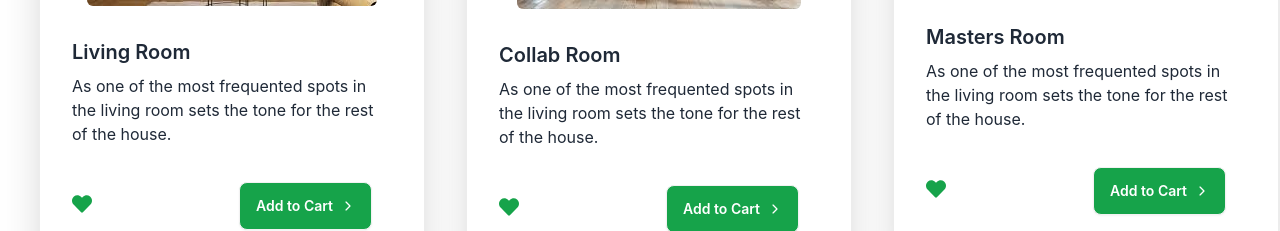
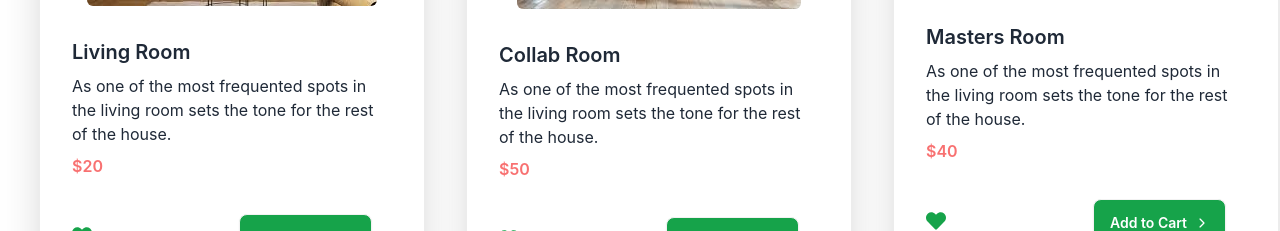
Before and after one commit to patrickiyiakimo/trendy-trove, a React (Create React App) app: page / in a window 1280 px wide. Shown: the part 1300-1531 px from the top of the page. Built offline with nearby package versions, Linux system fonts and the light colour scheme.

Commit message:
created the cartpage

```diff
--- a/public/menu.json
+++ b/public/menu.json
@@ -3,48 +3,56 @@
     "_id": 1,
     "name": "Living Room",
     "image": "../images/image-nine.jpg",
-    "body": "As one of the  most frequented spots in the living room sets the tone for the rest of the house."
+    "body": "As one of the  most frequented spots in the living room sets the tone for the rest of the house.",
+    "price": "$20"
   },
   {
     "_id": 2,
     "name": "Collab Room",
     "image": "/images/image_eight.jpg",
-    "body": "As one of the  most frequented spots in the living room sets the tone for the rest of the house."
+    "body": "As one of the  most frequented spots in the living room sets the tone for the rest of the house.",
+    "price": "$50"
   },
   {
     "_id": 3,
     "name": "Masters Room",
     "image": "/images/image_four.jpg",
-    "body": "As one of the  most frequented spots in the living room sets the tone for the rest of the house."
+    "body": "As one of the  most frequented spots in the living room sets the tone for the rest of the house.",
+    "price": "$40"
   },
   {
     "_id": 4,
     "name": "Bed Room",
     "image": "/images/image_one.jpg",
-    "body": "Unlease your to make not only comfortable but also a pleasant place to start and end your day"
+    "body": "Unlease your to make not only comfortable but also a pleasant place to start and end your day",
+    "price": "$20"
   },
   {
     "_id": 5,
     "name": "Office",
     "image": "/images/main_hero_image.jpg",
-    "body": "The home office design ideas featured here are maximised for efficiency, optimised for space, and improvised by spacejoy designers."
+    "body": "The home office design ideas featured here are maximised for efficiency, optimised for space, and improvised by spacejoy designers.",
+    "price": "$60"
   },
   {
     "_id": 6,
     "name": "Classy Space",
     "image": "/images/image_six.jpg",
-    "body": "As one of the  most frequented spots in the living room sets the tone for the rest of the house."
+    "body": "As one of the  most frequented spots in the living room sets the tone for the rest of the house.",
+    "price": "$30"
   },
   {
     "_id": 7,
     "name": "Dinner Room",
     "image": "/images/image_eight.jpg",
-    "body": "As one of the  most frequented spots in the living room sets the tone for the rest of the house."
+    "body": "As one of the  most frequented spots in the living room sets the tone for the rest of the house.",
+    "price": "$20"
   },
   {
     "_id": 8,
     "name": "Restuarants",
     "image": "/images/image_two.jpg",
-    "body": "As one of the  most frequented spots in the living room sets the tone for the rest of the house."
+    "body": "As one of the  most frequented spots in the living room sets the tone for the rest of the house.",
+    "price": "$50"
   }
 ]
--- a/src/components/Cards.jsx
+++ b/src/components/Cards.jsx
@@ -39,16 +39,30 @@
 
 // export default Cards;
 
-
-
-
 import React from "react";
 import { FaHeart } from "react-icons/fa";
 import { IoIosArrowForward } from "react-icons/io";
 import { Link } from "react-router-dom";
 
 const Cards = ({ item }) => {
+  const { name, image, body, _id, price } = item;
   const [isHeartFilled, setIsHeartFilled] = React.useState(false);
+
+  const handleAddToCart = async (item) => {
+    const cartItems = { menuItemIs: _id, name, price, image };
+
+   await fetch("/menu.json", {
+      method: "POST",
+      headers: {
+          'content-type': 'application/json'
+      },
+      body:JSON.stringify(cartItems)
+    })
+      .then((res) => res.json())
+      .then((data) => {
+      console.log(data)
+    })
+  };
 
   return (
     <div className="card w-80 md:w-96 bg-base-100 shadow-2xl ml-12 md:ml-10 mb-10">
@@ -64,6 +78,7 @@ const Cards = ({ item }) => {
       <div className="card-body">
         <h2 className="card-title">{item.name}</h2>
         <p>{item.body}</p>
+        <p className="text-red-400 font-semibold">{item.price}</p>
         <div
           className={`${isHeartFilled ? "text-red-600" : "text-green-600"}`}
           onClick={() => setIsHeartFilled(!isHeartFilled)}
@@ -71,7 +86,10 @@ const Cards = ({ item }) => {
           <FaHeart className="mt-10 h-5 w-5 cursor-pointer absolute" />
         </div>
         <div className="card-actions justify-end">
-          <button className="btn bg-green-600 text-white">
+          <button
+            className="btn bg-green-600 text-white"
+            onClick={() => handleAddToCart(item)}
+          >
             Add to Cart <IoIosArrowForward />
           </button>
         </div>
```
